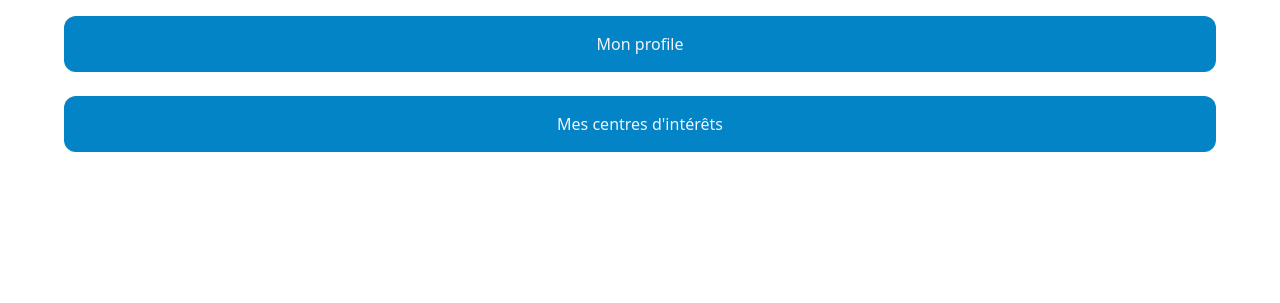
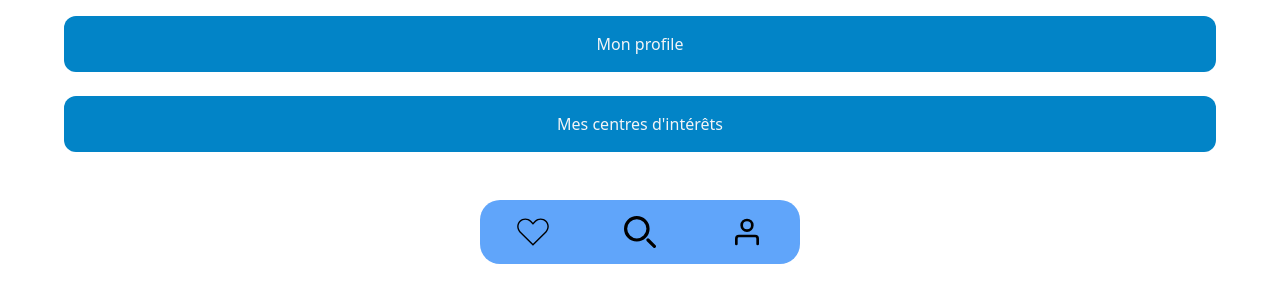
Before and after one commit to ProSwipe/Application, a PHP site: page /dashboard/profile/index.php in a window 1280 px wide. Shown: the part 200-503 px from the top of the page. Run offline with PHP 8.4, Linux system fonts and the light colour scheme; the visitor is signed in with stand-in values (Sample User, id 1).

Commit message:
Search feature

```diff
--- a/app/dashboard/profile/index.php
+++ b/app/dashboard/profile/index.php
@@ -38,4 +38,8 @@ checkConnection();
         </a>
 
     </div>
+</div>
+<div class="flex justify-center mt-12">
+    <?php include('../../include/footer.php'); ?>
+</div>
 </body>
--- a/app/include/footer.php
+++ b/app/include/footer.php
@@ -6,7 +6,7 @@
     <a data-turbo-preload href="/dashboard/search/index.php">
         <img class="h-[2rem] text-black" src="../assets/search.svg" alt="close" />
     </a>
-    <a>
-        <img class="h-[2rem]" src="../assets/close.svg" alt="close" />
+    <a data-turbo-preload href="/dashboard/profile/index.php">
+        <img class="h-[2rem]" src="../assets/profile.svg" alt="close" />
     </a>
 </div>
```
Also changed, not shown: app/assets/profile.svg (added).
